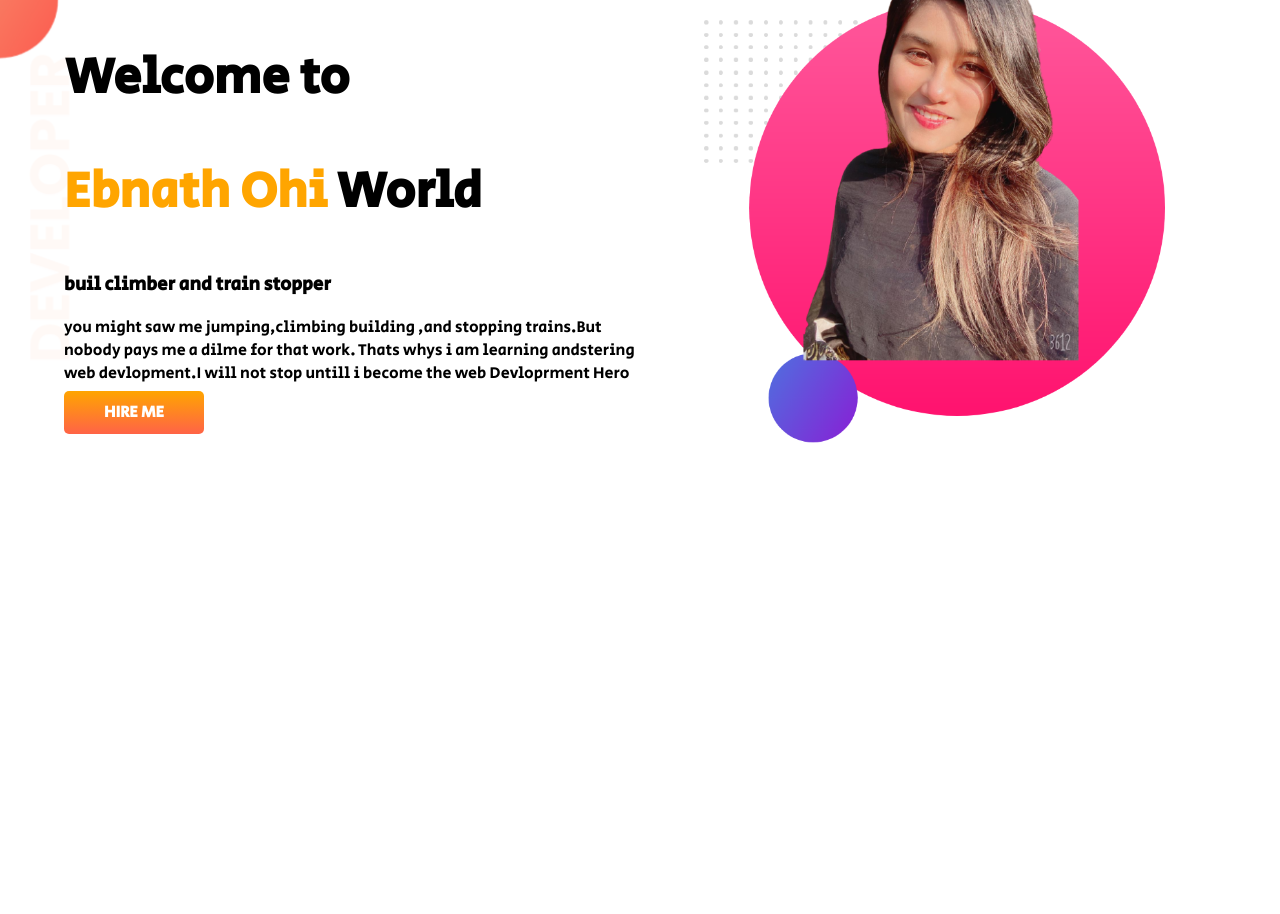
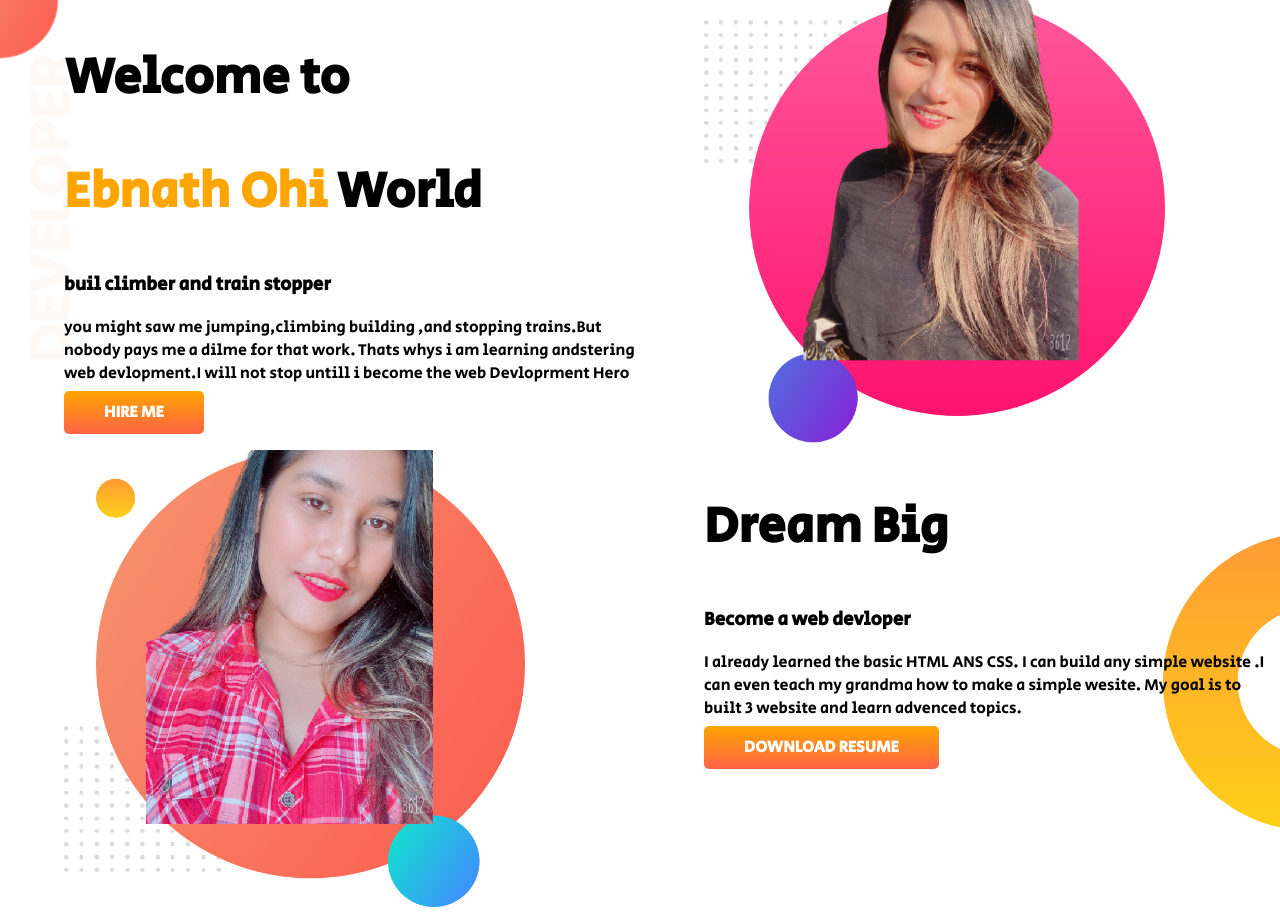
Before and after one commit to atiaebnath/my-website, a plain HTML site: page index.html in a window 1280 px wide. Before the commit the page ends 800 px from the top, so only its background shows below. Drawn offline with Linux system fonts and the light colour scheme.

Commit message:
dream-big

```diff
--- a/index.html
+++ b/index.html
@@ -30,6 +30,20 @@
             <img src="images/my-bg2.png" alt="">
         </div>
     </section>
+    <section class="dream-big">
+        <div class="half-width">
+            <img src="images/my-bg.png" alt="">
+        </div>
+        <div class="half-width">
+            <h1>Dream Big</h1>
+            <h3>Become a web devloper</h3>
+            <p>I already learned the basic HTML ANS CSS. I can build any simple website .I can even teach my grandma how
+                to make a simple wesite. My goal is to built 3 website and learn advenced topics.</p>
+            <a class="link-button" target="_blank"
+                href="https://www.linkedin.com/in/atia-ebnath-ohi-8517b4244/">DOWNLOAD RESUME</a>
+
+        </div>
+    </section>
 </body>
 
 </html>
--- a/style.css
+++ b/style.css
@@ -40,3 +40,9 @@ section {
     background-image: url(images/top-banner.png);
     background-repeat: no-repeat;
 }
+
+.dream-big {
+    background-image: url(images/dream-bg.png);
+    background-repeat: no-repeat;
+    background-position: right;
+}
```
